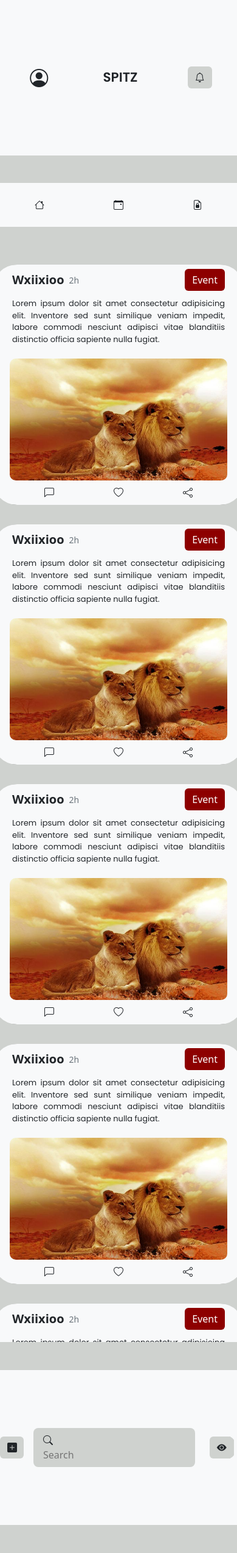
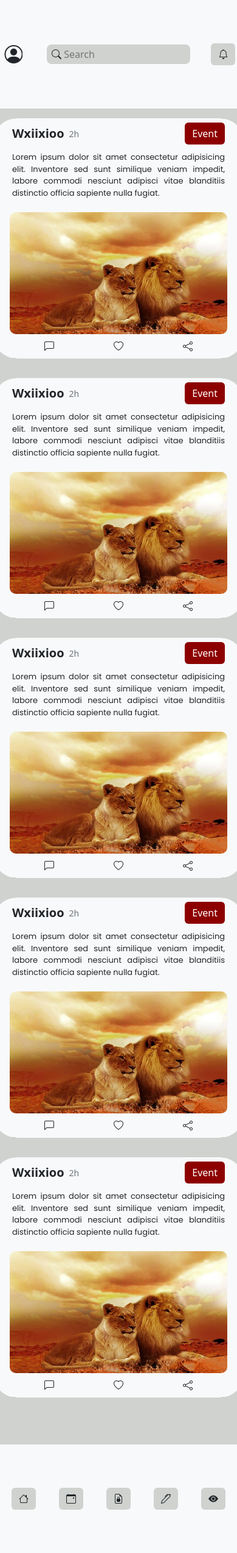
Before and after one commit to Echezonac/spitz-official, a Django app: page / in a window 390 px wide. Shown: the whole page at 61% size. Run offline with Django 4.2, Linux system fonts and the light colour scheme.

Commit message:
redesign small screen ui

```diff
--- a/templates/pages/index.html
+++ b/templates/pages/index.html
@@ -461,51 +461,34 @@ secret, review, social,network, chat, data{% endblock %}
 </section>
 <!-- Large and Medium Screen UI End -->
 <!-- Small Screen Ui Start -->
-<section class="row" style="max-height: 100vh;height: 100vh; background-color: #CFD2CF;">
-<!-- topbar start -->
-<div class="col-12 bg-light d-flex justify-content-around align-items-center" style="max-height: 10vh;height: 10vh;">
+<section class="row" style="max-height: 100vh !important;height: 100vh !important; background-color: #CFD2CF;">
+ <!-- header start -->
+ <div class="col-12 bg-light d-flex align-items-center justify-content-around" style="max-height:7vh ;height: 7vh; ">
+  <div class="row">
     <!-- profile start -->
-  <div class="user-profile py-1 px-2">
+    <div class="col-2 d-flex align-items-center justify-content-center">
       <a href="{% url 'profile-page' %}" class="text-decoration-none text-dark">
         <i class="bi  bi-person-circle"></i>
       </a>
     </div>
-  <!-- profile end -->
-  <!-- title start -->
-  <a href="{% url 'profile-page' %}" class="text-decoration-none text-dark heading fs-4 text-uppercase">
-    Spitz
-  </a>
-  <!-- title end -->
-  <!-- notification start -->
+    <!-- search bar -->
+    <div class="col-8 d-flex align-items-center justify-content-center">
+      <div class="search-input-box mx-2 px-2 py-1" style="width: 100%;">
+        <i class="bi bi-search"></i>
+        <input type="search" name="" id="searchinput" placeholder="Search" style="width: 80% !important; ;">
+      </div>
+    </div>
+    <!-- notification -->
+    <div class="col-2 d-flex align-items-center justify-content-center">
       <a href="{% url 'notify-page' %}" class="btn" style="background-color:#CFD2CF ;">
         <i class="bi bi-bell text-dark"></i>
       </a>
-  <!-- notification end -->
     </div>
-<!-- topbar end -->
-<!-- menu start -->
-<div class="col-12 bg-light py-3" style="max-height: 10vh;height: fit-content;">
-<ul class="nav nav-fill">
-  <li class="nav-item">
-    <a class="nav-link active" aria-current="page" href="{% url 'home_page' %}">
-      <i class=" mx-1 bi bi-house text-dark"></i>
-    </a>
-  </li>
-  <li class="nav-item">
-    <a class="nav-link" href="#">
-      <i class=" mx-1 bi bi-calendar-event text-dark"></i>
-    </a>
-  </li>
-  <li class="nav-item">
-    <a class="nav-link" href="#">
-      <i class=" mx-1 bi bi-file-earmark-lock2 text-dark"></i>
-    </a>
-  </li>
-</ul>
   </div>
-<!-- menu end -->
+ </div>
+ <!-- header end -->
 <!-- content start -->
-<div class="col-12" style="max-height: 70vh; height: 70vh;">
+<div class="col-12" style="max-height: 86vh; height: 86vh;">
   <!-- spitz-body-start -->
   <div class="row" style="overflow-y:auto ;">
     <!-- spitz-col start -->
@@ -536,7 +519,7 @@ secret, review, social,network, chat, data{% endblock %}
               style="max-height: 200px; border-radius: 10px;">
           </div>
           <!-- spitz-blog-icon start -->
-          <div class="spitz-blog-icon py-2 px-2 d-flex justify-content-around" >
+          <div class="spitz-blog-icon py-2 px-2 d-flex justify-content-around">
             <i class="bi bi-chat-left text-dark"></i>
             <i class="bi bi-heart text-dark"></i>
             <i class="bi bi-share text-dark"></i>
@@ -702,31 +685,31 @@ secret, review, social,network, chat, data{% endblock %}
   <!-- spitz-body-end -->
 </div>
 <!-- content end -->
-<!-- bottom nav start -->
-<div class="col-12 bg-light  d-flex align-items-center justify-content-around" style="max-height: 10vh;height: 10vh;">
-<!-- menu start -->
-<div class="navbar-menu d-flex align-items-center">
-  <!-- notification start -->
-  <a href="#" class="btn" style="background-color:#CFD2CF ;">
-    <i class="bi bi-plus-square-fill"></i>
+<!-- Navbar start -->
+<div class="col-12 bg-light d-flex align-items-center justify-content-around " style="max-height:7vh;height: 7vh;">
+<!-- Home -->
+<a href="#">
+  <i class="bi bi-house btn" style="background-color:#CFD2CF ;" ></i>
 </a>
-  <!-- notification end -->
-  <!-- search bar start -->
-  <div class="search-input-box mx-3 px-3 py-2">
-    <i class="bi bi-search"></i>
-    <input type="search" name="" id="searchinput" placeholder="Search">
+<!-- Events -->
+<a href="">
+  <i class="bi bi-calendar-event btn" style="background-color:#CFD2CF ;" ></i>
+</a>
+<!-- Secrets -->
+<a href="#">
+  <i class="bi bi-file-earmark-lock2 btn" style="background-color:#CFD2CF ;" ></i>
+</a>
+<!-- Add spitz -->
+<a href="#">
+  <i class="bi bi-pen btn" style="background-color:#CFD2CF ;" ></i>
+</a>
+<!-- Review -->
+ <a href="#">
+  <i class="bi bi-eye-fill btn" style="background-color:#CFD2CF ;" ></i>
+ </a>
+ <!-- end -->
 </div>
-  <!-- search bar end -->
-  <!-- review -->
-  <div class="user-profile py-1 px-2">
-    <a href="#" class="text-decoration-none text-dark btn"  style="background-color:#CFD2CF ;">
-      <i class="bi bi-eye-fill fw-700"></i>
-    </a>
-  </div>
-</div>
-<!-- menu end -->
-</div>
-<!-- bottom nav end -->
+<!-- Navbar end -->
 </section>
 <!-- Small Screen Ui End -->
 {% endblock %}
```
Lines whose indentation alone changed are shown as unchanged.
